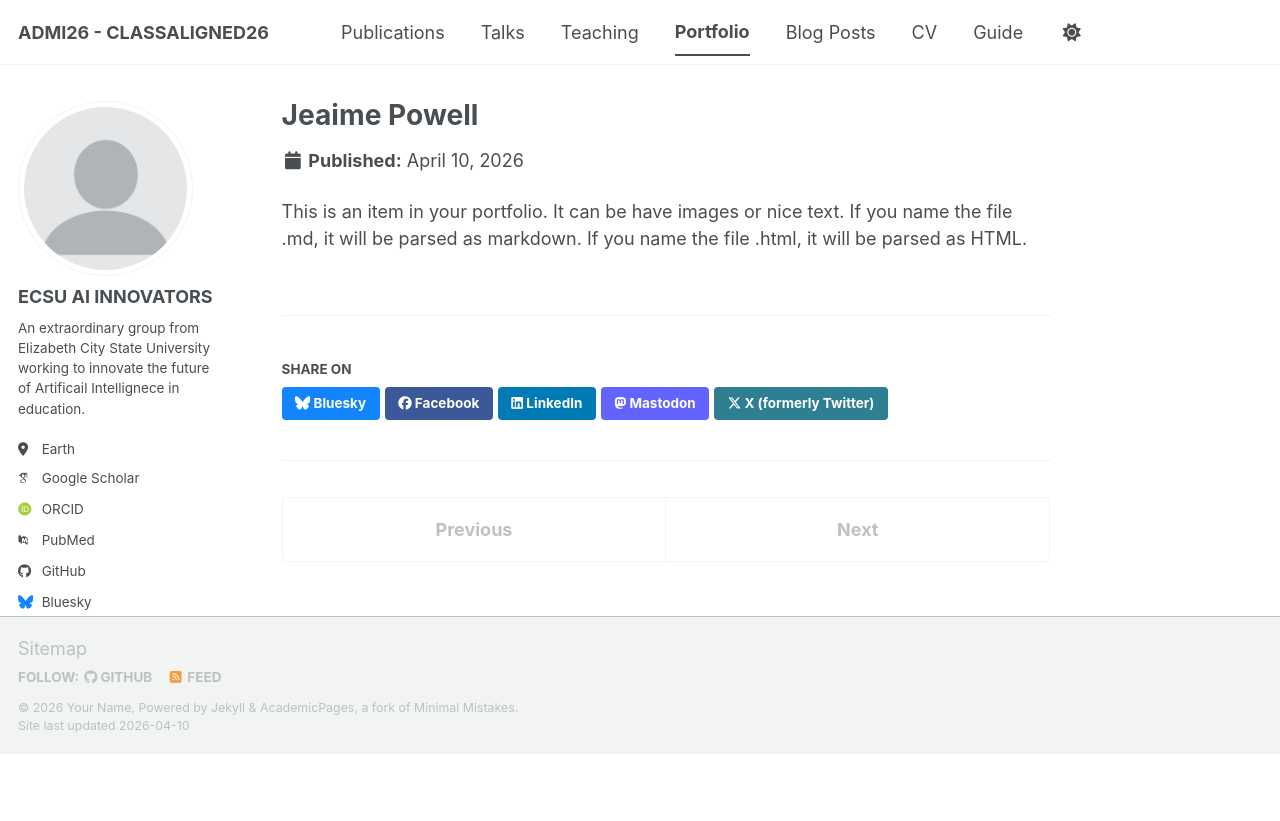
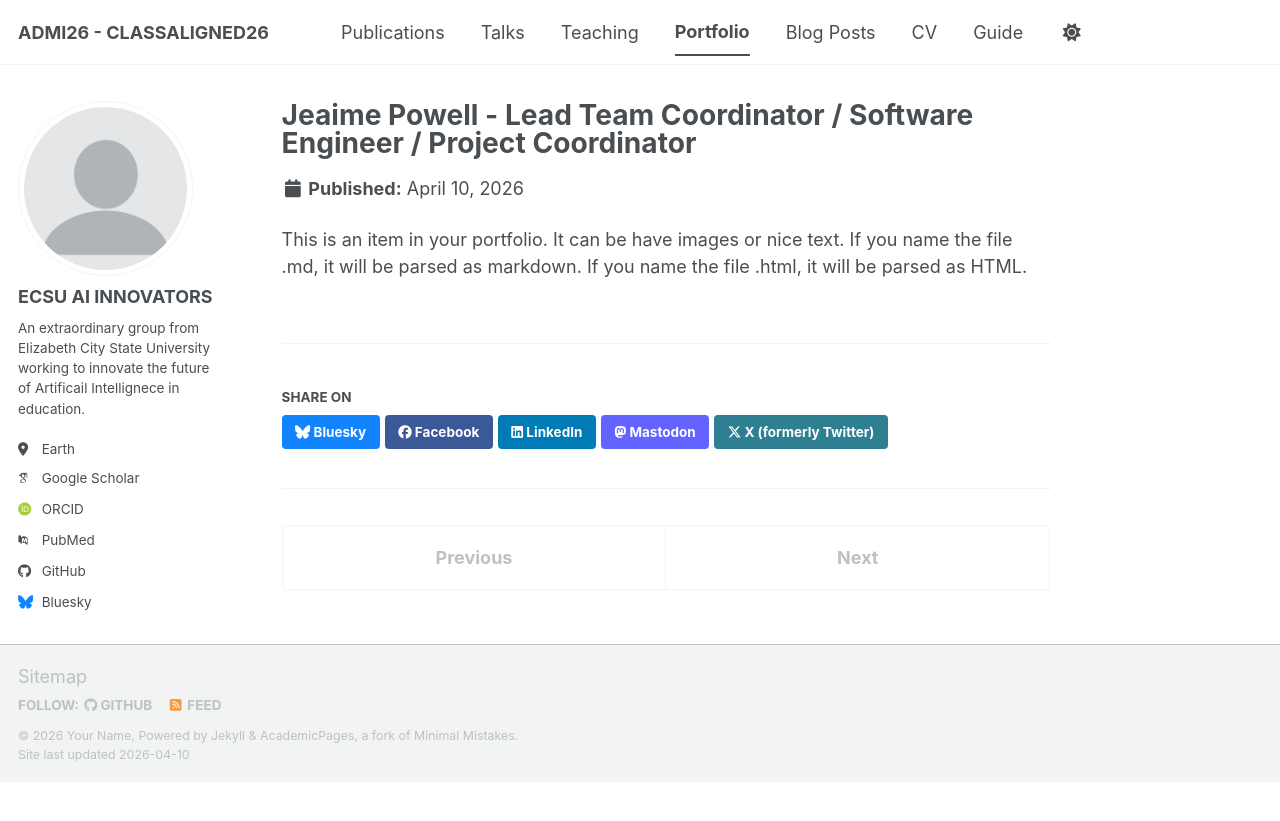
Before and after one commit to CLASSAligned/CLASSAligned.github.io, a Jekyll site: the page built from _portfolio/portfolio-1.html, in a window 1280 px wide. Shown: the top 821 px of the page. Built offline with Jekyll 4.4.1, drawn with Linux system fonts in a browser that asks for light colours; some web fonts are replaced; a script bundle is joined from its source files by our own code; library files that are not in the unit come from our copies.

Commit message:
revised portfolio for jeaime

```diff
--- a/_portfolio/portfolio-1.html
+++ b/_portfolio/portfolio-1.html
@@ -1,8 +1,8 @@
 ---
-title: "Jeaime Powell"
+title: "Jeaime Powell - Lead Team Coordinator / Software Engineer / Project Coordinator"
 excerpt: "Jeamie is an IT professional with diverse experience across multiple industries, bringing a strong ability to quickly adapt to new technologies and evolving project needs. Known for exceptional problem-solving skills and attention to detail, he excels at designing efficient solutions and managing complex workflows.
 As the Lead Team Coordinator on this project, Jeamie oversaw team organization, facilitated communication, and ensured tasks remained aligned and on schedule. He’s played a central role in coordinating development efforts, supporting team members, and helping translate ideas into structured execution. His leadership, multitasking ability, and collaborative mindset were key to maintaining momentum and delivering a cohesive final product.
-<br/><img src='/images/jeaime.jpg'>"
+LinkedIn: <href> https://www.linkedin.com/in/jeaimehp/ </href> <br/><img src='/images/jeaime.jpg'>"
 collection: portfolio
 ---
 
```
